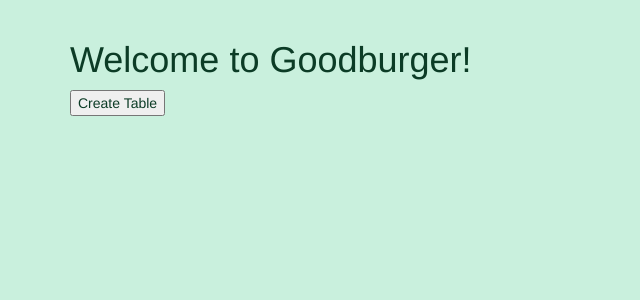
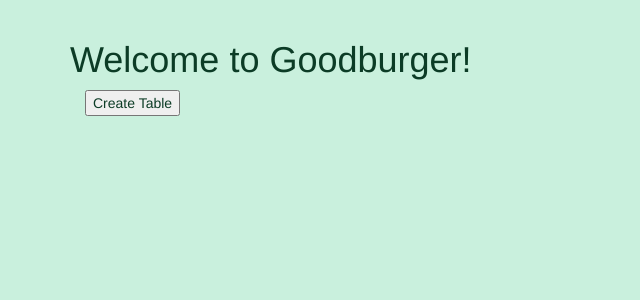
Before and after one commit to tdhuynh/mighty_restaurant, a Django app: page /table/ in a window 1280 px wide. Shown: the part 52-352 px from the top of the page, without its empty margins (0-640 px from the left). Run offline with Django 3.2, Linux system fonts and the light colour scheme; data that the repository does not hold is empty; some libraries are stand-ins or nearby versions.

Commit message:
added div container

```diff
--- a/mighty_restaurant/templates/base.html
+++ b/mighty_restaurant/templates/base.html
@@ -33,11 +33,12 @@
       <h1>Welcome to Goodburger!</h1>
 
     </div>
+    <div class="container">
 
 
     {% block content %}
 
     {% endblock %}
-
+    </div>
   </body>
 </html>
--- a/mighty_restaurant/templates/restaurant_app/table_detail.html
+++ b/mighty_restaurant/templates/restaurant_app/table_detail.html
@@ -1,8 +1,8 @@
 {% extends 'base.html' %}
 {% block content %}
-
+  <a href="{#}">{{ table.id }}</a>
 {% for order in order_list %}
-
+  {{ order. }}
 {% endfor %}
 
 {% endblock %}
--- a/mighty_restaurant/templates/restaurant_app/table_form.html
+++ b/mighty_restaurant/templates/restaurant_app/table_form.html
@@ -8,7 +8,7 @@
   <input type="submit" name="" value="Create Table">
 </form>
 {% for table in table_list %}
-  <a href="{#}"></a>{{ table.id }}
+  <a href="{#}">{{ table.id }}</a>
 {% endfor %}
 </div>
 {% endblock %}
```
